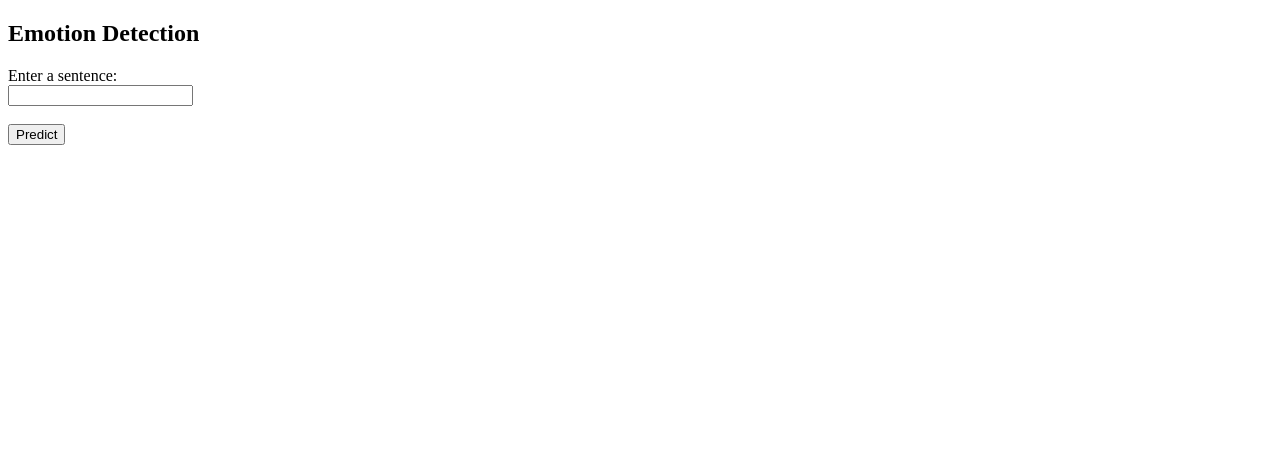
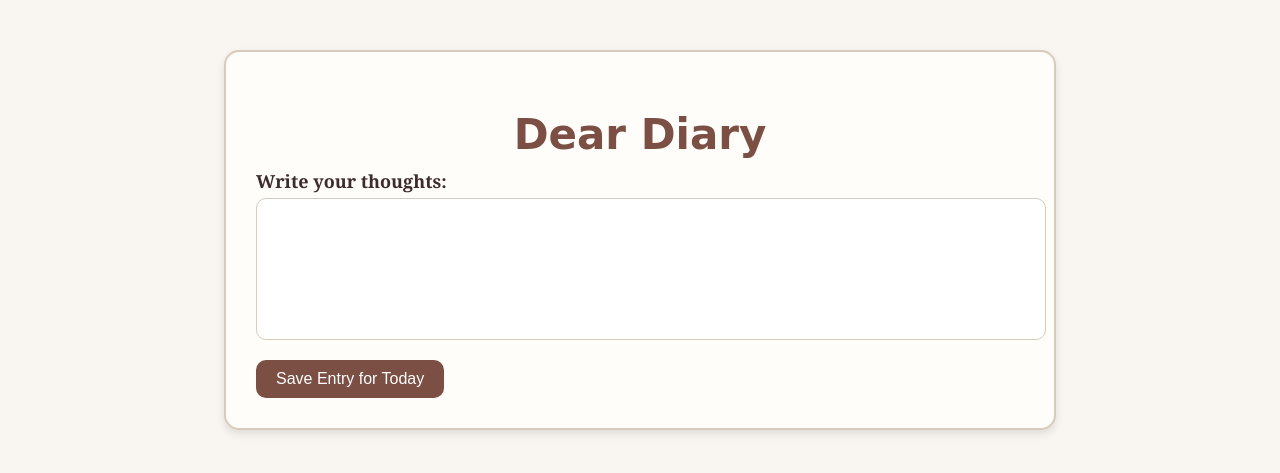
Before and after one commit to NavdhaSharma02/Emotion_Detection, a Flask app: page / in a window 1280 px wide. Shown: the top 473 px of the page. Run offline with Flask 3, Linux system fonts and the light colour scheme; parts of the project's set-up code (start-up, migrations or seed data) failed here and were passed over.

Commit message:
fix: Updated interface.html

```diff
--- a/templates/interface.html
+++ b/templates/interface.html
@@ -1,17 +1,82 @@
 <!DOCTYPE html>
 <html>
 <head>
-    <title>Emotion Detection</title>
+    <title>Dear Diary</title>
+    <style>
+        body {
+            font-family: "Georgia", serif;
+            background: #f9f5f0;
+            color: #3e2c2c;
+            margin: 0;
+            padding: 0;
+        }
+        .container {
+            width: 60%;
+            margin: 50px auto;
+            background: #fffdf9;
+            padding: 30px;
+            border: 2px solid #d8cbbb;
+            border-radius: 15px;
+            box-shadow: 0px 4px 8px rgba(0,0,0,0.1);
+        }
+        h1 {
+            text-align: center;
+            font-family: "Brush Script MT", cursive;
+            font-size: 42px;
+            margin-bottom: 10px;
+            color: #7b4f44;
+        }
+        label {
+            font-size: 18px;
+            font-weight: bold;
+        }
+        textarea {
+            width: 100%;
+            height: 120px;
+            padding: 10px;
+            font-size: 16px;
+            border: 1px solid #d8cbbb;
+            border-radius: 10px;
+            margin-top: 5px;
+            resize: none;
+        }
+        input[type="submit"] {
+            margin-top: 15px;
+            padding: 10px 20px;
+            background-color: #7b4f44;
+            color: #fff;
+            border: none;
+            border-radius: 10px;
+            font-size: 16px;
+            cursor: pointer;
+        }
+        input[type="submit"]:hover {
+            background-color: #5e3b33;
+        }
+        .prediction {
+            margin-top: 20px;
+            padding: 15px;
+            background: #fdf4f0;
+            border-left: 5px solid #7b4f44;
+            font-style: italic;
+            font-size: 18px;
+        }
+    </style>
 </head>
 <body>
-    <h2>Emotion Detection</h2>
-    <form method="POST">
-        <label for="user_text">Enter a sentence:</label><br>
-        <input type="text" id="user_text" name="user_text" value="{{ user_text }}" required><br><br>
-        <input type="submit" value="Predict">
-    </form>
-    {% if prediction %}
-        <h3>Prediction: {{ prediction }}</h3>
-    {% endif %}
+    <div class="container">
+        <h1>Dear Diary</h1>
+        <form method="POST">
+            <label for="user_text">Write your thoughts:</label><br>
+            <textarea id="user_text" name="user_text" required>{{ user_text }}</textarea><br>
+            <input type="submit" value="Save Entry for Today">
+        </form>
+
+        {% if prediction %}
+            <div class="prediction">
+                <strong>I noticed you are feeling:</strong> {{ prediction }}
+            </div>
+        {% endif %}
+    </div>
 </body>
 </html>
```
